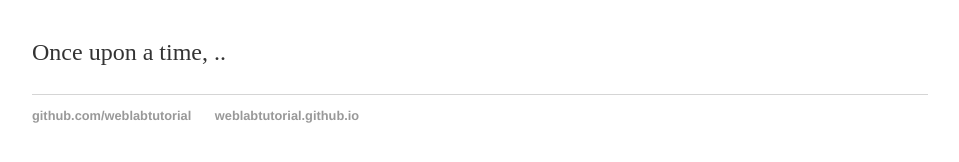
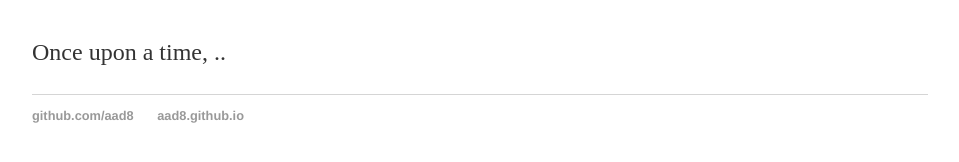
Before and after one commit to aad8/aad8.github.io, a Jekyll site: the page built from index.html, in a window 1280 px wide. Shown: the part 161-323 px from the top of the page, without its empty margins (160-1119 px from the left). Built offline with Jekyll 4.4.1, drawn with Linux system fonts in a browser that asks for light colours.

Commit message:
Update default.html

```diff
--- a/_layouts/default.html
+++ b/_layouts/default.html
@@ -17,8 +17,8 @@
     </div>
     <footer>
       <ul>
-        <li><a href="https://github.com/weblabtutorial">github.com/weblabtutorial</a></li>
-        <li><a href="https://weblabtutorial.github.io"> weblabtutorial.github.io </a></li>
+        <li><a href="https://github.com/aad8">github.com/aad8</a></li>
+        <li><a href="https://aad8.github.io"> aad8.github.io </a></li>
       </ul>
     </footer>
   </body>
```
